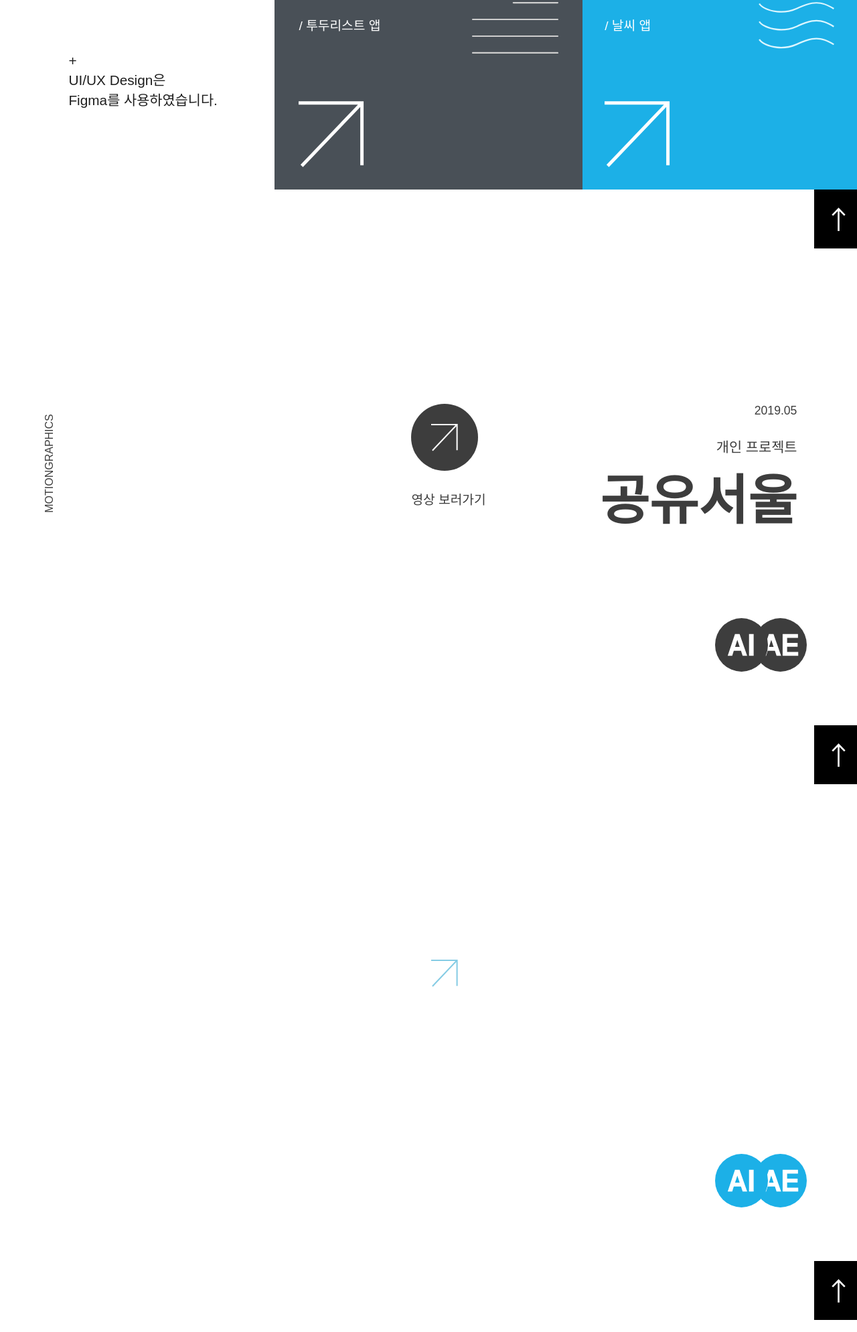
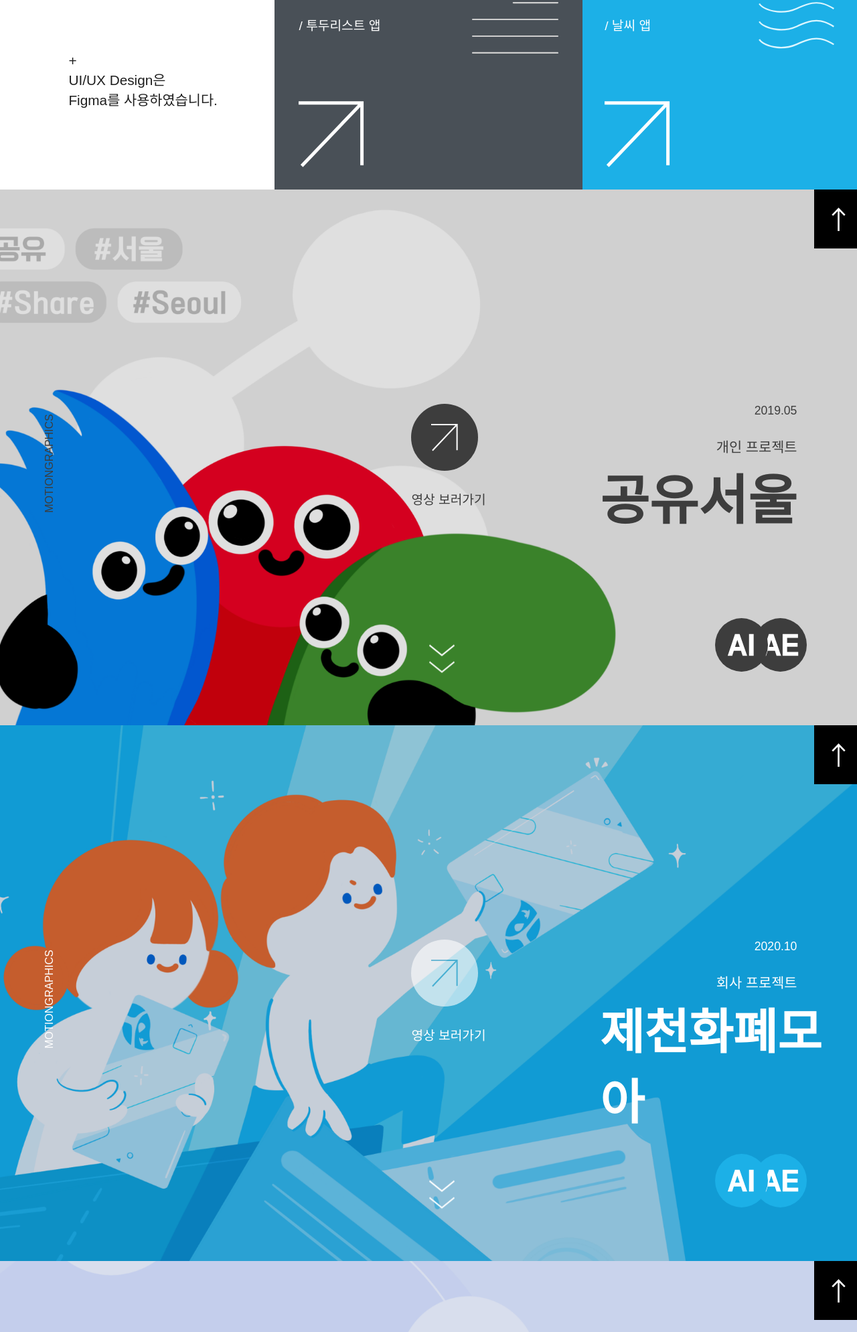
Before and after one commit to kimjisooh/portfolio, a website: page index.html in a window 1280 px wide. Shown: the part 2117-4106 px from the top of the page at 67% size. Drawn offline with Linux system fonts and the light colour scheme; a web font is replaced by a local one.

Commit message:
modify images files

```diff
--- a/css/main.css
+++ b/css/main.css
@@ -676,7 +676,7 @@ section {
   left: 0;
   width: 100vw;
   height: 100vh;
-  background-image: url('images/공유서울BG.png');
+  background-image: url('../images/공유서울BG.png');
   background-repeat: no-repeat;
   background-size: cover;
   background-position: center;
@@ -863,7 +863,7 @@ section {
   top: 0;
   width: 100vw;
   height: 100vh;
-  background-image: url('images/제천화폐모아BG.png');
+  background-image: url('../images/제천화폐모아BG.png');
   background-repeat: no-repeat;
   background-size: cover;
   background-position: center;
@@ -1036,7 +1036,7 @@ section {
   /* flex-direction: column; */
   width: 100vw;
   height: 100vh;
-  background-image: url('images/청소년안전망BG.png');
+  background-image: url('../images/청소년안전망BG.png');
   background-repeat: no-repeat;
   background-size: cover;
   background-position: center;
```
